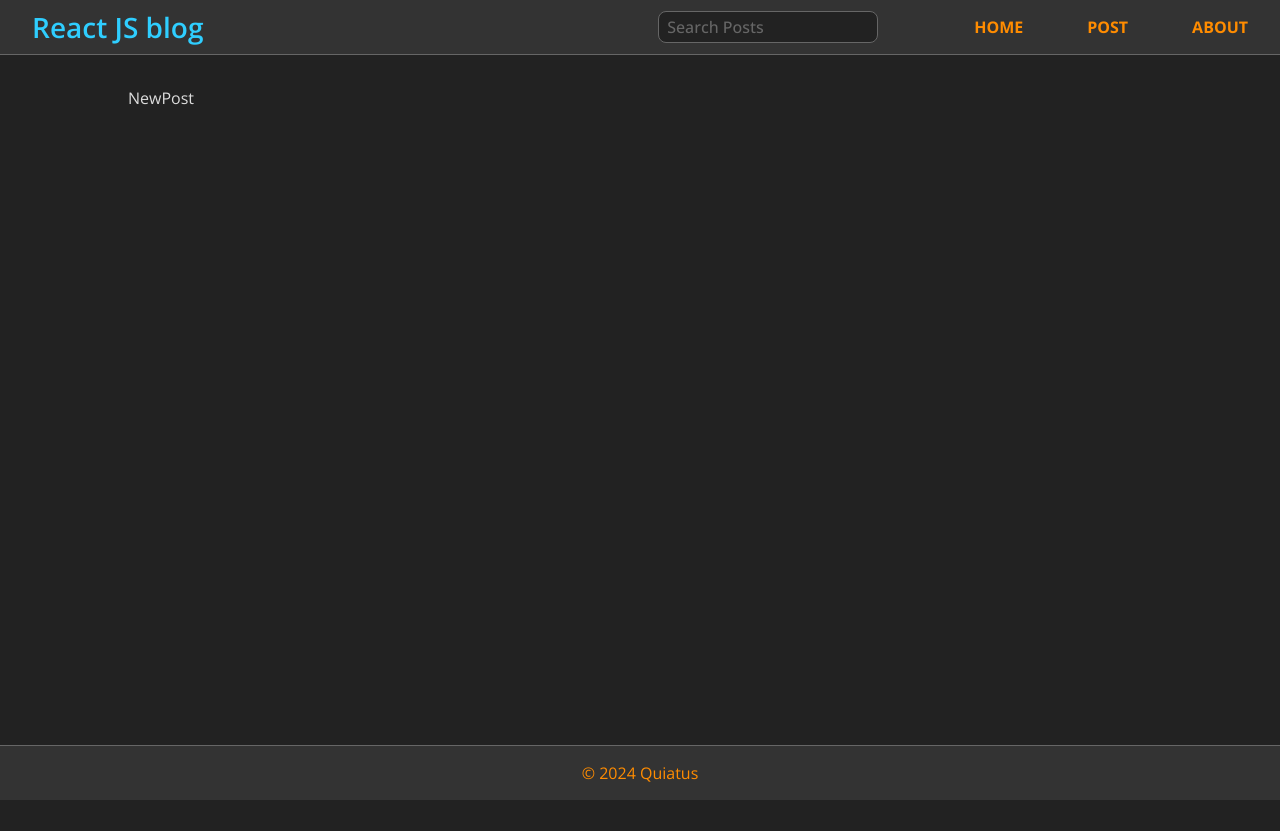
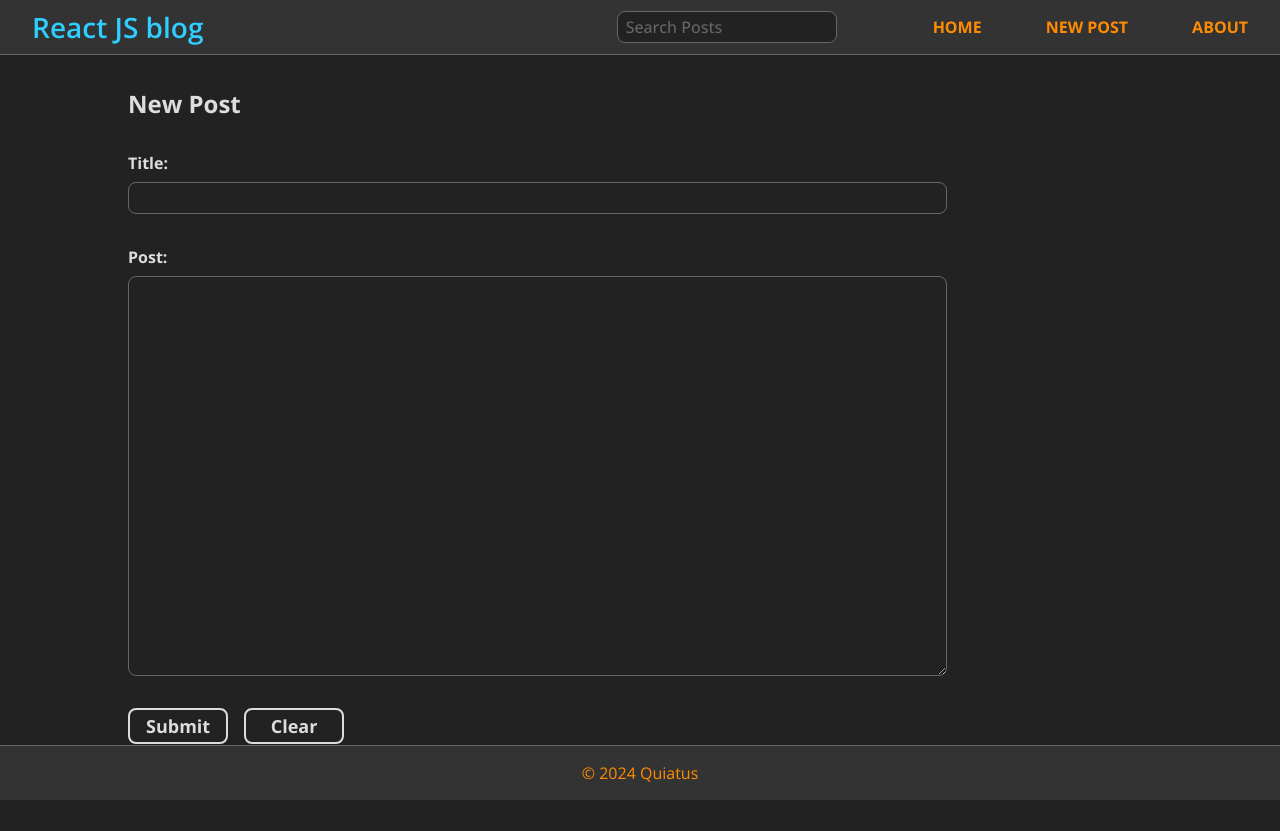
Before and after one commit to Quiatus/03-blog, a React (Create React App) app: page /post in a window 1280 px wide. Before the commit the page ends 800 px from the top, so only its background shows below. Built offline with nearby package versions, Linux system fonts and the light colour scheme.

Commit message:
complete add post

```diff
--- a/package.json
+++ b/package.json
@@ -6,6 +6,7 @@
     "@testing-library/jest-dom": "^5.17.0",
     "@testing-library/react": "^13.4.0",
     "@testing-library/user-event": "^13.5.0",
+    "date-fns": "^3.3.1",
     "react": "^18.2.0",
     "react-dom": "^18.2.0",
     "react-router-dom": "^6.22.2",
--- a/src/About.js
+++ b/src/About.js
@@ -1,6 +1,9 @@
 const About = () => {
   return (
-    <main>About</main>
+    <main>
+      <h2>About</h2>
+      <p>Simple blog app page built using React.</p>
+    </main>
   )
 }
 
--- a/src/App.js
+++ b/src/App.js
@@ -6,6 +6,7 @@ import About from './About';
 import Missing from './Missing';
 import { Route, Routes, useNavigate } from 'react-router-dom';
 import { useState, useEffect } from 'react';
+import { format } from 'date-fns';
 
 function App() {
 	const [posts, setPosts] = useState([
@@ -26,11 +27,24 @@ function App() {
 	const [searchResults, setSearchResults] = useState([]);
 	const [postTitle, setPostTitle] = useState('');
 	const [postBody, setPostBody] = useState('');
-
 	const navigate = useNavigate();
 
-	const handleSubmit = () => {
+	useEffect(() => {
+		const filteredResults = posts.filter(post => ((post.body).toLowerCase()).includes(search.toLowerCase())
+		|| ((post.title).toLowerCase()).includes(search.toLowerCase()))
+		setSearchResults(filteredResults.reverse())
+	},[posts, search])
 
+	const handleSubmit = (e) => {
+		e.preventDefault();
+		const id = posts.length ? posts[posts.length - 1].id + 1 : 1;
+		const datetime = format(new Date(), 'dd MMMM, yyyy pp');
+		const newPost = { id, title: postTitle, datetime, body: postBody}
+		const allPosts = [ ...posts, newPost]
+		setPosts(allPosts)
+		setPostTitle('')
+		setPostBody('')
+		navigate('/')
 	}
 
 	const handleDelete = (id) => {
@@ -45,7 +59,7 @@ function App() {
 					search={search}
 					setSearch={setSearch}
 				/>}>
-				<Route index element={<Home posts={posts} />} />
+				<Route index element={<Home posts={searchResults} />} />
 				<Route path="post">
 					<Route index element={<NewPost
 						handleSubmit={handleSubmit}
--- a/src/Home.js
+++ b/src/Home.js
@@ -6,7 +6,7 @@ const Home = ({ posts }) => {
       {posts.length ? (
         <Feed posts={posts} />
       ) : (
-        <h2 className="titleError">Nothing is posted yet!</h2>
+        <h2 className="titleError">No posts found!</h2>
       )}
 
     </main>
--- a/src/Missing.js
+++ b/src/Missing.js
@@ -2,7 +2,13 @@ import { Link } from "react-router-dom"
 
 const Missing = () => {
   return (
-    <main>Missing</main>
+    <main>
+      <h2 className="titleError">Post Not Found!</h2>
+
+      <p>
+        <Link to='/'>Back to Homepage</Link>
+      </p>
+    </main>
   )
 }
 
--- a/src/Nav.js
+++ b/src/Nav.js
@@ -4,7 +4,7 @@ const Nav = ({ search, setSearch }) => {
     return (
       <nav className="Nav">
           <form className="searchForm" onSubmit={(e) => e.preventDefault()}>
-            <label htmlFor="search">Search Posts</label>
+            <label htmlFor="search" className="label">Search Posts</label>
             <input
               type="text"
               id="search"
@@ -14,7 +14,7 @@ const Nav = ({ search, setSearch }) => {
           </form>
           <ul>
             <li><Link to="">Home</Link></li>
-            <li><Link to="post">Post</Link></li>
+            <li><Link to="post">New Post</Link></li>
             <li><Link to="about">About</Link></li>
           </ul>
       </nav>
--- a/src/NewPost.js
+++ b/src/NewPost.js
@@ -1,6 +1,35 @@
-const NewPost = () => {
+const NewPost = ({ handleSubmit, postTitle, setPostTitle, postBody, setPostBody }) => {
   return (
-    <main>NewPost</main>
+    <main>
+      <div className="newPost">
+        <h2>New Post</h2>
+        <form className="newPostForm" onSubmit={handleSubmit}>
+          <label htmlFor="postTitle" >Title:</label>
+          <input
+            id="postTitle"
+            type="text"
+            required
+            value={postTitle}
+            onChange={(e) => setPostTitle(e.target.value)} />
+          <label htmlFor="postBody" >Post:</label>
+          <textarea
+            id="postBody"
+            required
+            value={postBody}
+            onChange={(e) => setPostBody(e.target.value)}
+          />
+          <div className="buttons">
+            <button className="btnSubmit" type="submit">Submit</button>
+            <button className="btnSubmit" onClick={(e) => {
+              e.preventDefault()
+              setPostTitle('')
+              setPostBody('')
+            }}>Clear</button>
+          </div>
+
+        </form>
+      </div>
+    </main>
   )
 }
 
--- a/src/index.css
+++ b/src/index.css
@@ -122,7 +122,7 @@ hr {
 }
 
 .blogDate {
-	font-size: 14px;
+	font-size: 13px;
 	font-weight: 500;
 	color: var(--clr-ts);
 	margin-bottom: 1rem;
@@ -148,10 +148,56 @@ hr {
 	padding: 0.25rem 1rem;
 }
 
-.btnDel:hover {
+.btnSubmit {
+	width: 100px;
+	border: 2px solid var(--clr-tm);
+	color: var(--clr-tm);
+	font: 700 18px "Open Sans", sans-serif;
+	background-color: var(--clr-mbg);
+	border-radius: 0.5rem;
+	padding: 0.25rem 1rem;
+}
+
+.btnDel:hover,
+.btnSubmit:hover {
 	cursor: pointer;
 	border-color: var(--clr-hh);
 	color: var(--clr-hh);
+}
+
+.newPostForm > label {
+	font-weight: 700;
+	margin-bottom: 0.5rem;
+}
+
+.newPostForm {
+	display: flex;
+	flex-direction: column;
+	width: 100%;
+}
+
+.newPostForm > input[type='text'] {
+	margin-bottom: 2rem;
+}
+
+.newPostForm > textarea {
+	margin-bottom: 2rem;
+	background-color: var(--clr-mbg);
+	border: 1px solid var(--clr-border);
+	border-radius: 0.5rem;
+	font: inherit;
+	color: var(--clr-tm);
+	font-weight: 400;
+	padding: 0.25rem 0.5rem;
+	width: 100%;
+	min-width: 100%;
+	height: 40vh;
+}
+
+.buttons {
+	display: flex;
+	flex-direction: row;
+	gap: 1rem;
 }
 
 form {
@@ -174,7 +220,7 @@ input[type='text'] {
 	color: var(--clr-border);
 }
 
-label {
+.label {
 	position: absolute;
 	left: -9999px;
 }
@@ -229,6 +275,11 @@ a:hover {
 	border-top: 1px solid var(--clr-border);
 }
 
+.newPost {
+	display: flex;
+	flex-direction: column;
+	gap: 2rem;
+}
 
 @media (min-width: 768px) {
 	.Header {
@@ -269,4 +320,12 @@ a:hover {
 		width: fit-content;
 	}
 
+	.newPostForm {
+		width: 80%;
+	}
+
+	.newPostForm > textarea {
+		height: 50vh;
+	}
+
 }
```
Also changed, not shown: 1 other file (tests, documents, lock files or other folders).
